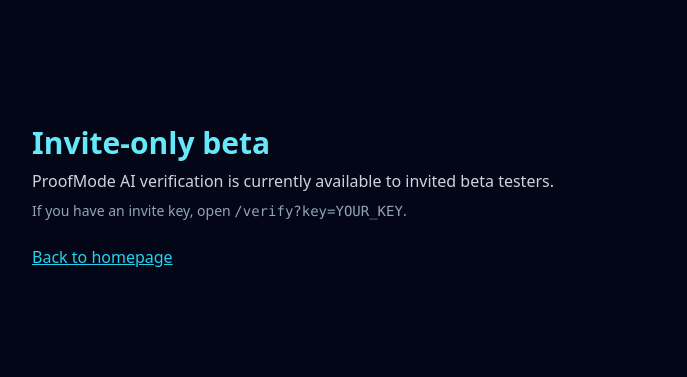
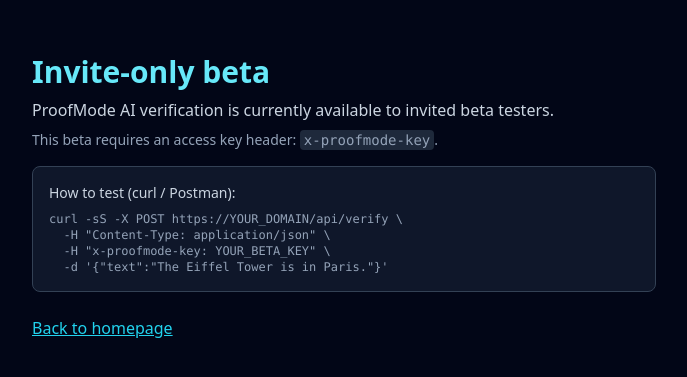
Before and after one commit to ThatLarryIsMe/AI-CHECK-App, a Next.js app in the folder apps/web/: page /verify in a window 1280 px wide. Shown: the part 203-580 px from the top of the page, without its empty margins (296-983 px from the left). Built offline with nearby package versions, Linux system fonts and the light colour scheme.

Commit message:
fix(N3): remove query-param key support from /verify page — header-only gate

```diff
--- a/apps/web/app/verify/page.tsx
+++ b/apps/web/app/verify/page.tsx
@@ -3,19 +3,12 @@
 import { requireBetaKey } from "@/lib/access";
 import { VerifyClient } from "./verify-client";
 
-export default async function VerifyPage({
-  searchParams,
-}: {
-  searchParams: Promise<{ key?: string }>;
-}) {
-  const resolvedSearchParams = await searchParams;
-  const betaKey = resolvedSearchParams?.key?.trim() ?? null;
+export default async function VerifyPage() {
   const headerStore = await headers();
   const reqLike = {
     headers: headerStore,
-    url: `https://proofmode.local/verify${betaKey ? `?key=${encodeURIComponent(betaKey)}` : ""}`,
+    url: "https://proofmode.local/verify",
   };
-
   const access = requireBetaKey(reqLike);
   if (!access.ok) {
     return (
@@ -25,14 +18,18 @@
           ProofMode AI verification is currently available to invited beta testers.
         </p>
         <p className="mt-2 text-sm text-slate-400">
-          If you have an invite key, open <code>/verify?key=YOUR_KEY</code>.
+          This beta requires an access key header:{" "}
+          <code className="rounded bg-slate-800 px-1 py-0.5">x-proofmode-key</code>.
         </p>
+        <div className="mt-4 rounded-lg border border-slate-700 bg-slate-900 p-4 text-sm">
+          <p className="mb-2 font-medium text-slate-300">How to test (curl / Postman):</p>
+          <pre className="overflow-x-auto text-xs text-slate-400">{`curl -sS -X POST https://YOUR_DOMAIN/api/verify \\\n  -H "Content-Type: application/json" \\\n  -H "x-proofmode-key: YOUR_BETA_KEY" \\\n  -d '{"text":"The Eiffel Tower is in Paris."}'`}</pre>
+        </div>
         <Link href="/" className="mt-6 text-cyan-400 underline hover:text-cyan-300">
           Back to homepage
         </Link>
       </main>
     );
   }
-
-  return <VerifyClient betaKey={betaKey} />;
+  return <VerifyClient />;
 }
```
